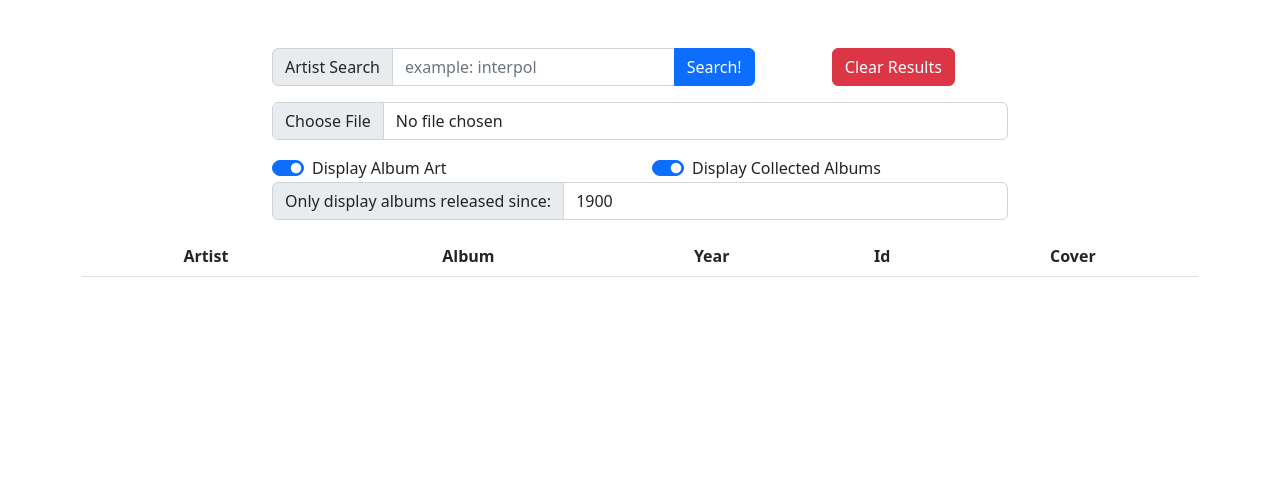
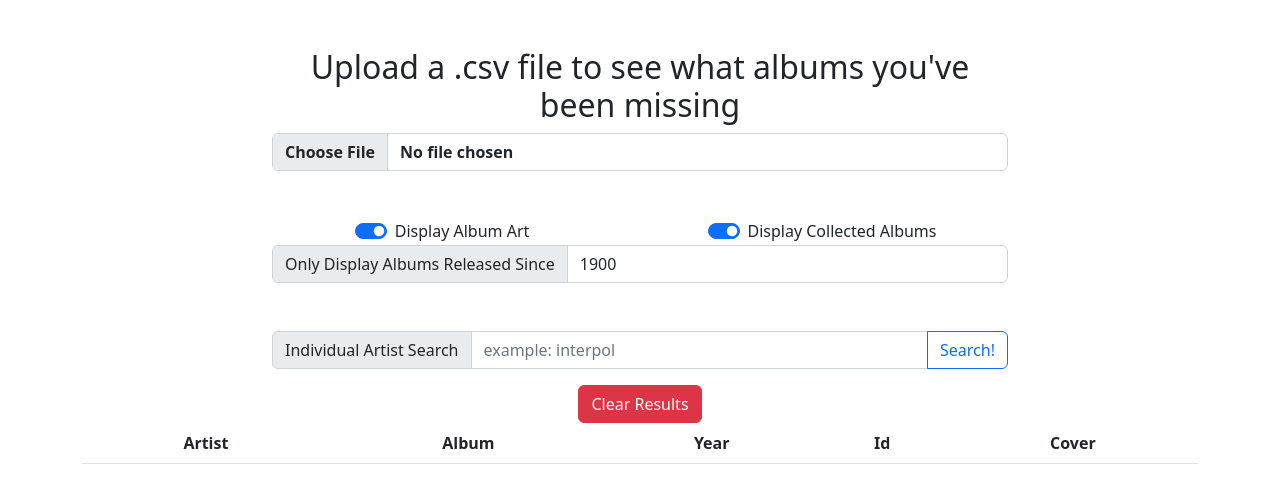
Before and after one commit to dave-ryan/find-new-releases, a Vue app: page / in a window 1280 px wide. Shown: the top 488 px of the page. Built offline with nearby package versions, Linux system fonts and the light colour scheme.

Commit message:
css, new icon, bugfixes

```diff
--- a/src/App.vue
+++ b/src/App.vue
@@ -3,39 +3,20 @@
     <div class="row">
       <div class="col-2"></div>
       <div class="col submission-column">
-        <div class="row">
-          <div class="col-8">
-            <form @submit.prevent="discogsQuery(query.toLowerCase())">
-              <div class="input-group mb-3">
-                <span class="input-group-text">Artist Search</span>
-                <input
-                  type="text"
-                  v-model="query"
-                  class="form-control"
-                  id="queryinput"
-                  placeholder="example: interpol"
-                />
-                <button class="btn btn-primary" type="submit">Search!</button>
-              </div>
-            </form>
-          </div>
-          <div class="col">
-            <button class="btn btn-danger" type="button" @click="clearResults">
-              Clear Results
-            </button>
-          </div>
+        <div class="row mb-5">
           <div class="col-12">
-            <div class="input-group mb-3">
+            <h2>Upload a .csv file to see what albums you've been missing</h2>
+            <div class="input-group">
               <input
                 type="file"
-                class="form-control"
+                class="form-control fw-bold"
                 id="inputGroupFile04"
                 aria-describedby="inputGroupFileAddon04"
                 aria-label="Upload"
                 @change="handleFileChange($event)"
               />
               <button
-                class="btn btn-outline-primary"
+                class="btn btn-outline-primary fw-bold"
                 type="submit"
                 id="inputGroupFileAddon04"
                 v-if="readyToDownloadInfo"
@@ -48,7 +29,7 @@
         </div>
         <div class="row">
           <div class="col">
-            <div class="form-check form-switch text-start">
+            <div class="form-check form-switch form-check-inline">
               <label class="form-check-label" for="albumcheckbox"
                 >Display Album Art</label
               >
@@ -63,7 +44,7 @@
             </div>
           </div>
           <div class="col">
-            <div class="form-check form-switch text-start">
+            <div class="form-check form-switch form-check-inline">
               <label class="form-check-label" for="collectedcheckbox"
                 >Display Collected Albums</label
               >
@@ -78,11 +59,11 @@
             </div>
           </div>
         </div>
-        <div class="row">
+        <div class="row mb-5">
           <div class="col">
-            <div class="input-group mb-3">
+            <div class="input-group">
               <span class="input-group-text" id="basic-addon1"
-                >Only display albums released since:</span
+                >Only Display Albums Released Since</span
               >
               <input
                 v-model="filteredYear"
@@ -94,7 +75,26 @@
             </div>
           </div>
         </div>
-        <div class="row bg-light font-monospace" v-if="logs.length > 0">
+        <div class="row mb-3">
+          <div class="col">
+            <form @submit.prevent="discogsQuery(query.toLowerCase())">
+              <div class="input-group">
+                <span class="input-group-text">Individual Artist Search</span>
+                <input
+                  type="text"
+                  v-model="query"
+                  class="form-control"
+                  id="queryinput"
+                  placeholder="example: interpol"
+                />
+                <button class="btn btn-outline-primary" type="submit">
+                  Search!
+                </button>
+              </div>
+            </form>
+          </div>
+        </div>
+        <div class="row bg-light font-monospace mb-3" v-if="logs.length > 0">
           <div class="col-12">Log:</div>
           <div
             class="col-12 overflow-scroll"
@@ -107,7 +107,7 @@
           </div>
         </div>
         <div
-          class="row bg-dark text-danger font-monospace"
+          class="row bg-dark text-danger font-monospace mb-3"
           v-if="errors.length > 0"
         >
           <div class="col-12">Errors:</div>
@@ -124,7 +124,15 @@
       </div>
       <div class="col-2"></div>
     </div>
-
+    <div class="row">
+      <div class="col">
+        <button class="btn btn-danger" type="button" @click="clearResults">
+          Clear Results
+        </button>
+      </div>
+    </div>
+    <div class="row">
+      <div class="col-12">
         <table class="table">
           <thead>
             <tr>
@@ -165,6 +173,8 @@
             </template>
           </tbody>
         </table>
+      </div>
+    </div>
   </div>
 </template>
 
@@ -307,8 +317,11 @@ export default {
 
             if (response.data.results.length === 0) {
               this.errors.push(`Unable to find ${artist}`);
+              if (this.errorsDiv) {
+                this.errorsDiv.scrollTop = this.errorsDiv.scrollHeight;
+              } else {
                 this.errorsDiv = document.getElementById("errors-div");
-              this.errorsDiv.scrollTop = this.errorsDiv.scrollHeight;
+              }
 
               return;
             }
@@ -359,6 +372,7 @@ export default {
           })
           .catch((errors) => {
             this.errors.push(`ERROR! ${errors}`);
+            console.log(errors);
             if (this.errorsDiv) {
               this.errorsDiv.scrollTop = this.errorsDiv.scrollHeight;
             } else {
```
Also changed, not shown: 1 other file (tests, documents, lock files or other folders). Lines whose indentation alone changed are shown as unchanged.
